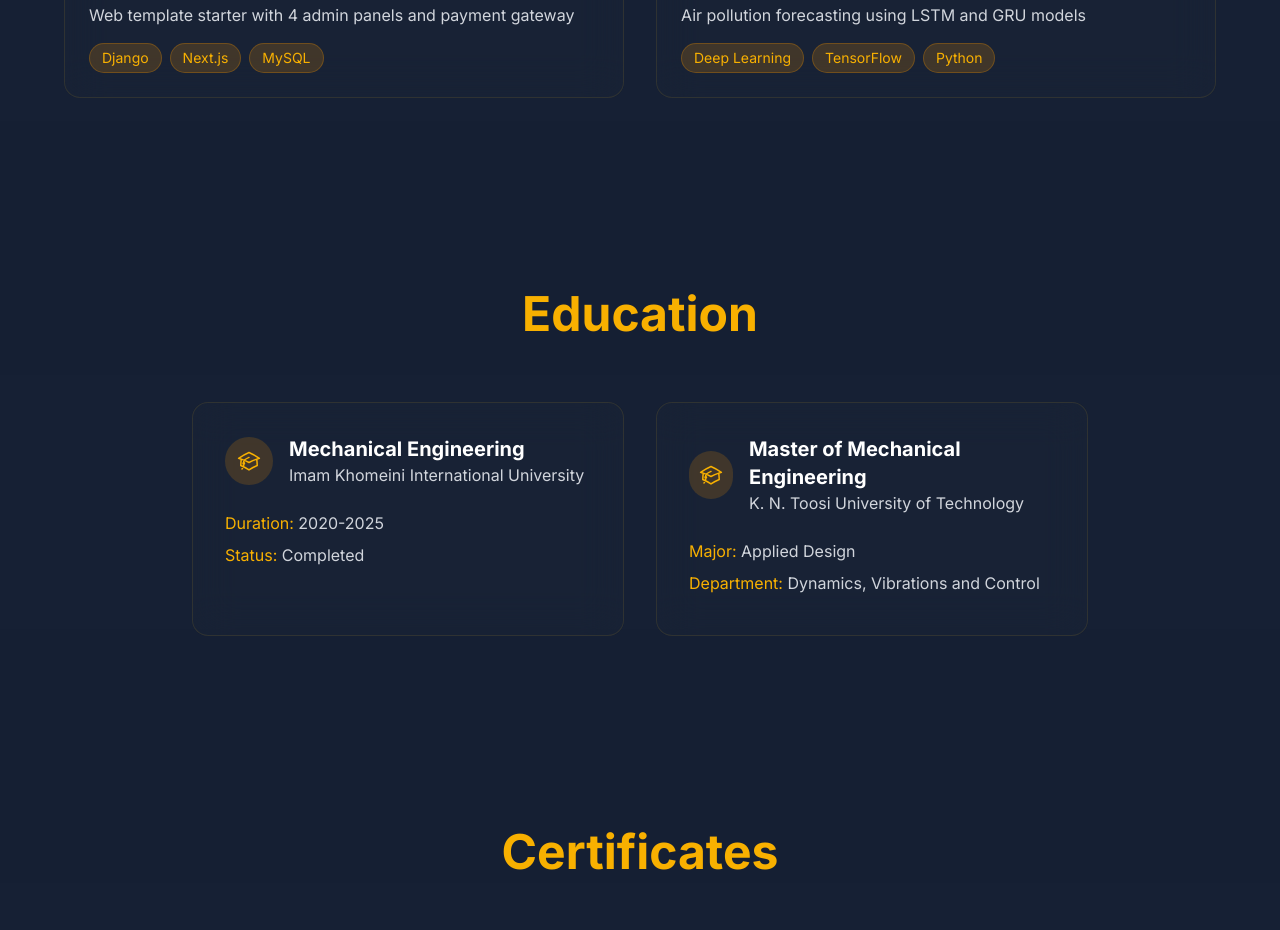
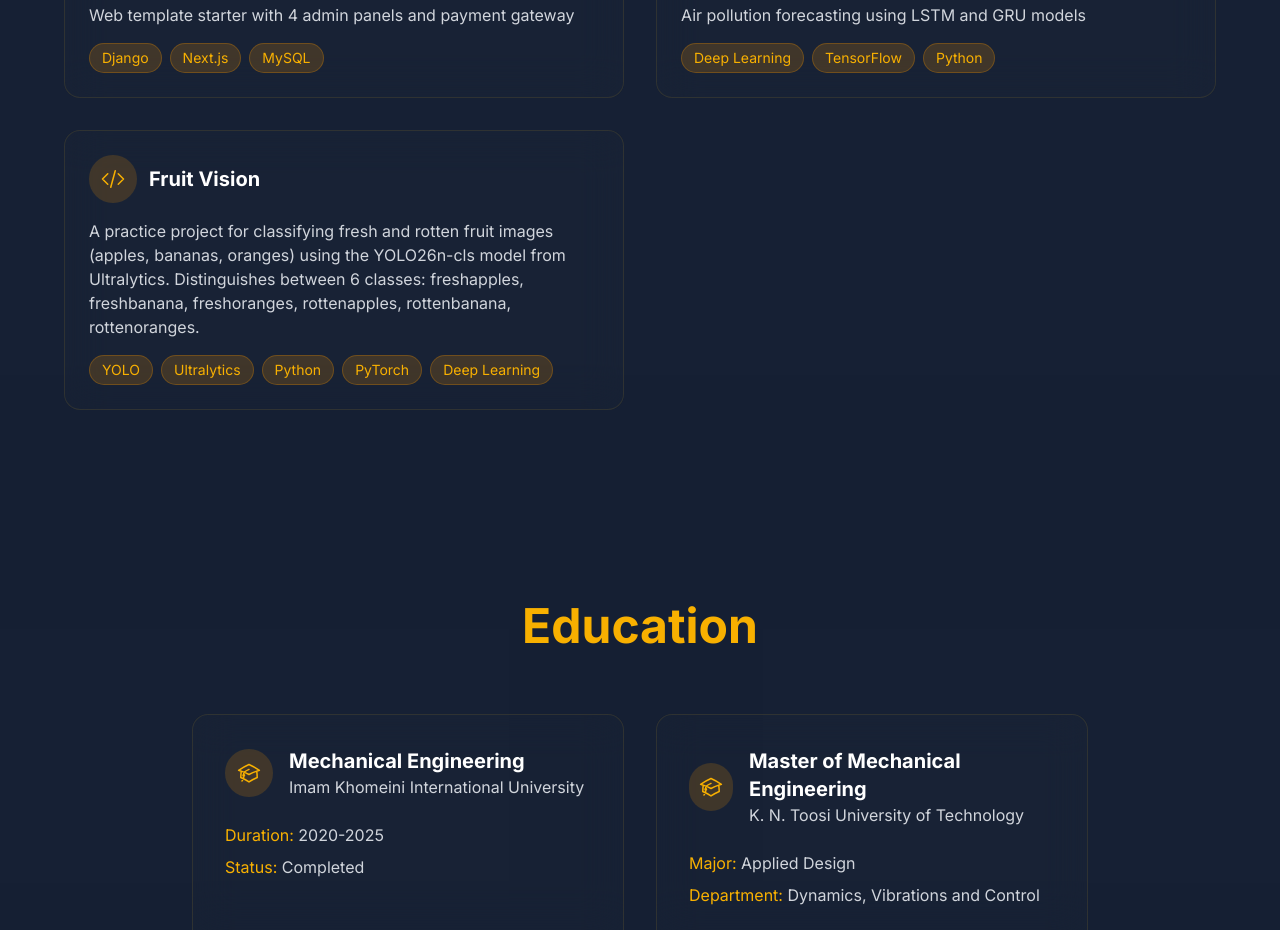
Before and after one commit to AliZibaie/alizibaie.ir, a Next.js app: page / in a window 1280 px wide. Shown: the part 4960-5890 px from the top of the page. Built offline with nearby package versions, Linux system fonts and the light colour scheme.

Commit message:
[chore] add fruit vision project

```diff
--- a/src/app/page.tsx
+++ b/src/app/page.tsx
@@ -131,7 +131,13 @@ export default function Home() {
             description: 'Air pollution forecasting using LSTM and GRU models',
             technologies: ['Deep Learning', 'TensorFlow', 'Python'],
             link: 'https://github.com/AliZibaie/ADV_AI_project'
-        }
+        },
+            {
+        title: 'Fruit Vision',
+        description: 'A practice project for classifying fresh and rotten fruit images (apples, bananas, oranges) using the YOLO26n-cls model from Ultralytics. Distinguishes between 6 classes: freshapples, freshbanana, freshoranges, rottenapples, rottenbanana, rottenoranges.',
+        technologies: ['YOLO', 'Ultralytics', 'Python', 'PyTorch', 'Deep Learning'],
+        link: 'https://github.com/AliZibaie/Fruit-Vision'
+    }
     ]
 
     return (
```
